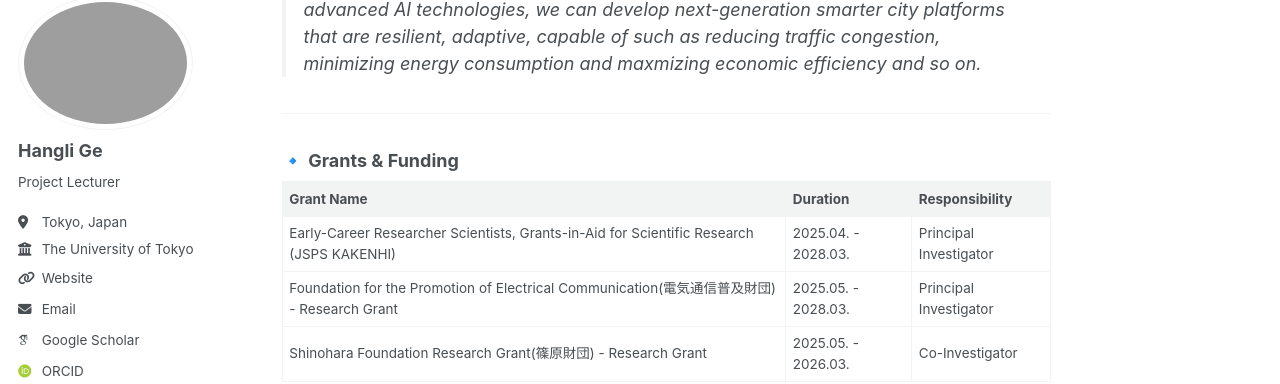
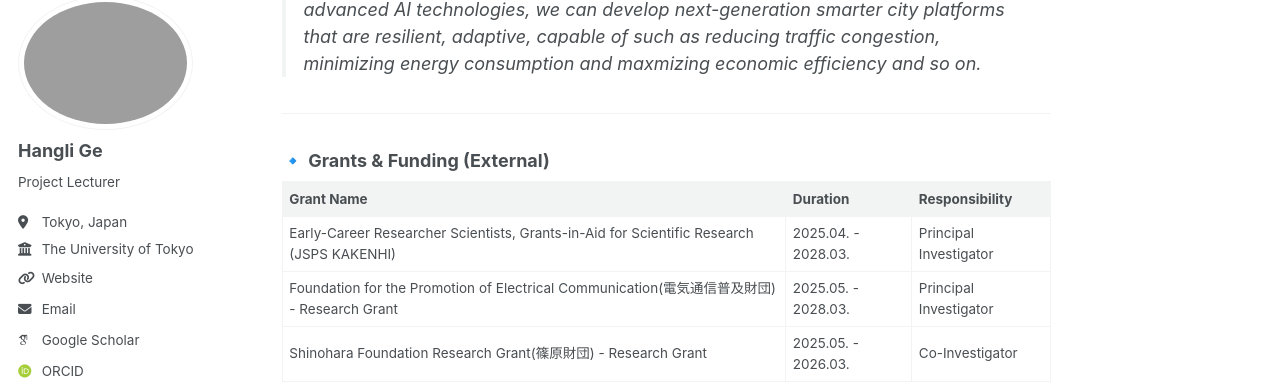
Before and after one commit to christie888/christie888.github.io, a Jekyll site: the page built from _pages/about.md, in a window 1280 px wide and 900 px high, scrolled down 838 px. Shown: the part 110-494 px from the top of the window. Built offline with Jekyll 4.4.1, drawn with Linux system fonts in a browser that asks for light colours; some web fonts are replaced.

Commit message:
Update about.md

```diff
--- a/_pages/about.md
+++ b/_pages/about.md
@@ -38,7 +38,7 @@ As quantum hardware continues to advance, these quantum-based solutions are expe
 
 ---
 
-### 🔹 Grants & Funding
+### 🔹 Grants & Funding (External)
 
 | Grant Name | Duration | Responsibility|
 |------------|-------------|-------------|
```
